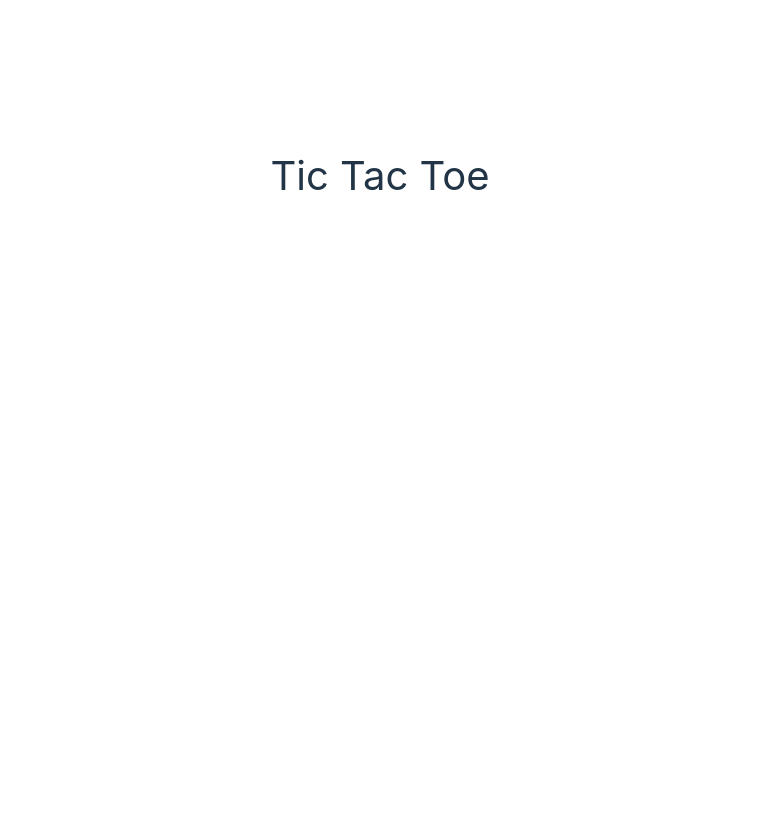
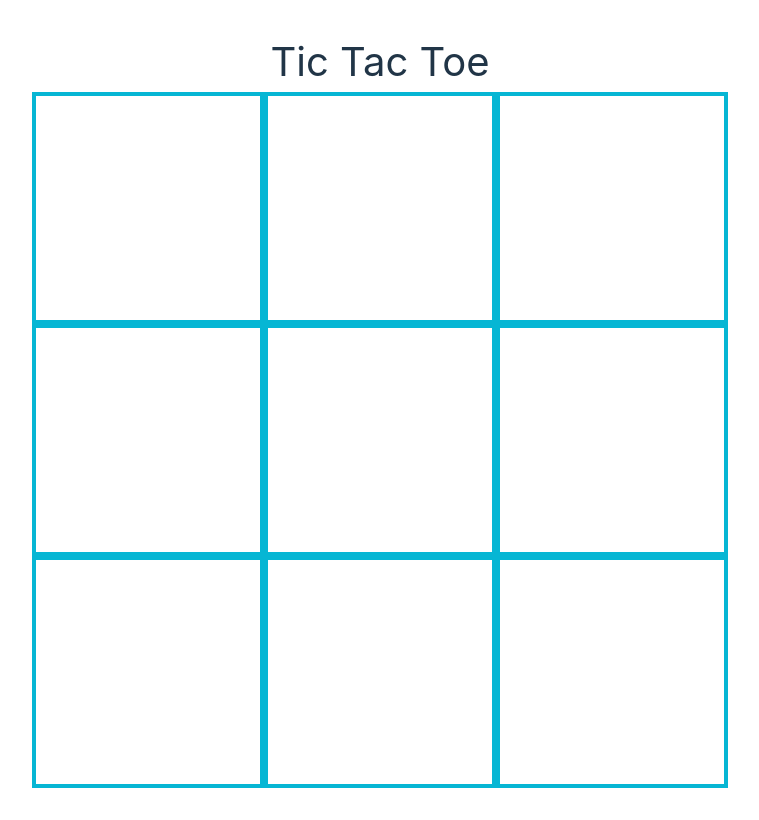
Before and after one commit to pquam/tictactoe, a React (Vite) app: page / in a window 1280 px wide. Shown: the whole page, without its empty margins (260-1019 px from the left). Built offline with nearby package versions, Linux system fonts and the light colour scheme.

Commit message:
9x9 board for tictactictactoe

```diff
--- a/src/App.tsx
+++ b/src/App.tsx
@@ -18,13 +18,14 @@ function App() {
 
 //react function
 const TicTacToeBoard: React.FC = () => {
-  //create the board array, fill it with null values
-  const [board, setBoard] = useState<( 'X' | 'O' | null)[]>(Array(9).fill(null));
+  //create the smallBoard array, fill it with null values
+  const [smallBoard, setBoard] = useState<( 'X' | 'O' | null)[]>(Array(9).fill(null));
+  //const [bigBoard, setBigBoard] = useState<( 'X' | 'O' | null)[]>(Array(9).fill(null));
   //initialize game at turn 0
   const [turn, setTurn] = useState(0);
 
   //check the game winner
-  const checkWinner = (board: ('X' | 'O' | null)[]) => {
+  const checkWinner = (smallBoard: ('X' | 'O' | null)[]) => {
     const winningCombination = [
       [0, 1, 2],
       [3, 4, 5],
@@ -37,8 +38,8 @@ const TicTacToeBoard: React.FC = () => {
     ];
 
     for (const [a, b, c] of winningCombination) {
-      if (board[a] && board[a] === board[b] && board[a] === board[c]) {
-        return board[a];
+      if (smallBoard[a] && smallBoard[a] === smallBoard[b] && smallBoard[a] === smallBoard[c]) {
+        return smallBoard[a];
       }
     }
 
@@ -46,11 +47,11 @@ const TicTacToeBoard: React.FC = () => {
   };
 
   const handleCellClick = (index: number) => {
-    if (board[index]) {
+    if (smallBoard[index]) {
       return;
     }
 
-    const newBoard = [...board];
+    const newBoard = [...smallBoard];
     if (turn % 2 === 0) {
       newBoard[index] = 'X';
     } else {
@@ -61,9 +62,9 @@ const TicTacToeBoard: React.FC = () => {
     setTurn(turn + 1);
   };
 
-  // Add a useEffect to watch for board updates
+  // Add a useEffect to watch for smallBoard updates
   useEffect(() => {
-    const winner = checkWinner(board);
+    const winner = checkWinner(smallBoard);
     const [deadboard] = (Array(9).fill(null));
 
     if (winner) {
@@ -79,14 +80,57 @@ const TicTacToeBoard: React.FC = () => {
       setBoard(deadboard);
       setTurn(0);
     }
-  }, [board, turn]);  // The effect depends on the board and turn states
+  }, [smallBoard, turn]);  // The effect depends on the smallBoard and turn states
 
   return (
     <div className="justify-center items-center">
-      <div className="grid grid-rows-3 grid-cols-3 gap-8">
-        {board.map((cellValue, index) => (
-          <Cell key={index} value={cellValue} onClick={() => handleCellClick(index)} />
-        ))}
+      <div className="grid grid-rows-3 grid-cols-3">
+        <div className="grid grid-rows-3 grid-cols-3 gap-2 p-2 border border-4 border-cyan-500">
+          {smallBoard.map((cellValue, index) => (
+            <Cell key={index} value={cellValue} onClick={() => handleCellClick(index)} />
+          ))}
+        </div>
+        <div className="grid grid-rows-3 grid-cols-3 gap-2 p-2 border border-4 border-cyan-500">
+          {smallBoard.map((cellValue, index) => (
+            <Cell key={index} value={cellValue} onClick={() => handleCellClick(index)} />
+          ))}
+        </div>
+        <div className="grid grid-rows-3 grid-cols-3 gap-2 p-2 border border-4 border-cyan-500">
+          {smallBoard.map((cellValue, index) => (
+            <Cell key={index} value={cellValue} onClick={() => handleCellClick(index)} />
+          ))}
+        </div>
+        <div className="grid grid-rows-3 grid-cols-3 gap-2 p-2 border border-4 border-cyan-500">
+          {smallBoard.map((cellValue, index) => (
+            <Cell key={index} value={cellValue} onClick={() => handleCellClick(index)} />
+          ))}
+        </div>
+        <div className="grid grid-rows-3 grid-cols-3 gap-2 p-2 border border-4 border-cyan-500">
+          {smallBoard.map((cellValue, index) => (
+            <Cell key={index} value={cellValue} onClick={() => handleCellClick(index)} />
+          ))}
+        </div>
+        <div className="grid grid-rows-3 grid-cols-3 gap-2 p-2 border border-4 border-cyan-500">
+          {smallBoard.map((cellValue, index) => (
+            <Cell key={index} value={cellValue} onClick={() => handleCellClick(index)} />
+          ))}
+        </div>
+        <div className="grid grid-rows-3 grid-cols-3 gap-2 p-2 border border-4 border-cyan-500">
+          {smallBoard.map((cellValue, index) => (
+            <Cell key={index} value={cellValue} onClick={() => handleCellClick(index)} />
+          ))}
+        </div>
+        <div className="grid grid-rows-3 grid-cols-3 gap-2 p-2 border border-4 border-cyan-500">
+          {smallBoard.map((cellValue, index) => (
+            <Cell key={index} value={cellValue} onClick={() => handleCellClick(index)} />
+          ))}
+        </div>
+        <div className="grid grid-rows-3 grid-cols-3 gap-2 p-2 border border-4 border-cyan-500">
+          {smallBoard.map((cellValue, index) => (
+            <Cell key={index} value={cellValue} onClick={() => handleCellClick(index)} />
+          ))}
+        </div>
+
       </div>
     </div>
   );
--- a/src/Cell.tsx
+++ b/src/Cell.tsx
@@ -9,7 +9,7 @@ const Cell: React.FC<CellProps> = ({ value, onClick }) => {
   return (
     <button
       onClick={onClick}
-      className="self-auto p-4 flex-1 flex items-center justify-center w-32 h-32 border bg-white text-3xl font-bold focus:outline-none"
+      className="self-auto p-4 flex-1 flex items-center justify-center w-16 h-16 border bg-white text-3xl font-bold focus:outline-none"
     >
       <h3 className="indicator"> {value} </h3>
     </button>
```
